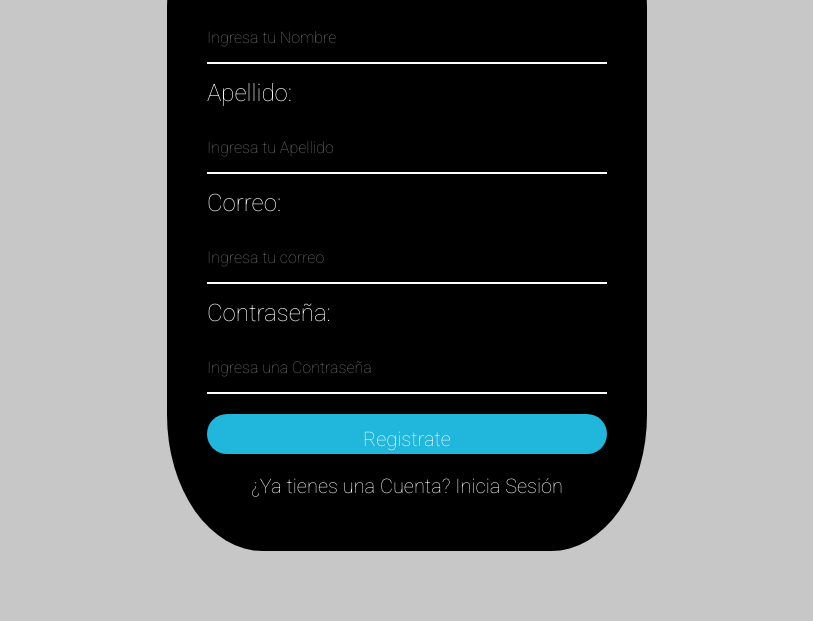
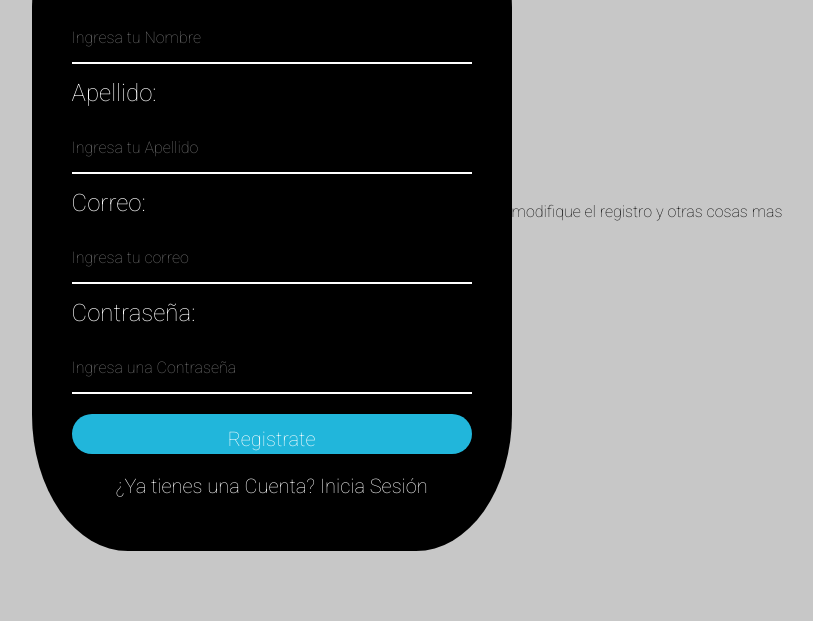
Before and after one commit to BazanJC/PracticaGit, a plain HTML site: page registro.html in a window 1280 px wide. Shown: the part 199-820 px from the top of the page, without its empty margins (243-1056 px from the left). Drawn offline with Linux system fonts and the light colour scheme.

Commit message:
modifique el archivo de formulario

```diff
--- a/registro.html
+++ b/registro.html
@@ -31,6 +31,7 @@
                 <button class="register"><a href="login.html">Registrate</a></button>
                 <a href="login.html">¿Ya tienes una Cuenta? Inicia Sesión</a>
             </form>
+            modifique el registro y otras cosas mas
         </div>
     </main>
 </body>
```
